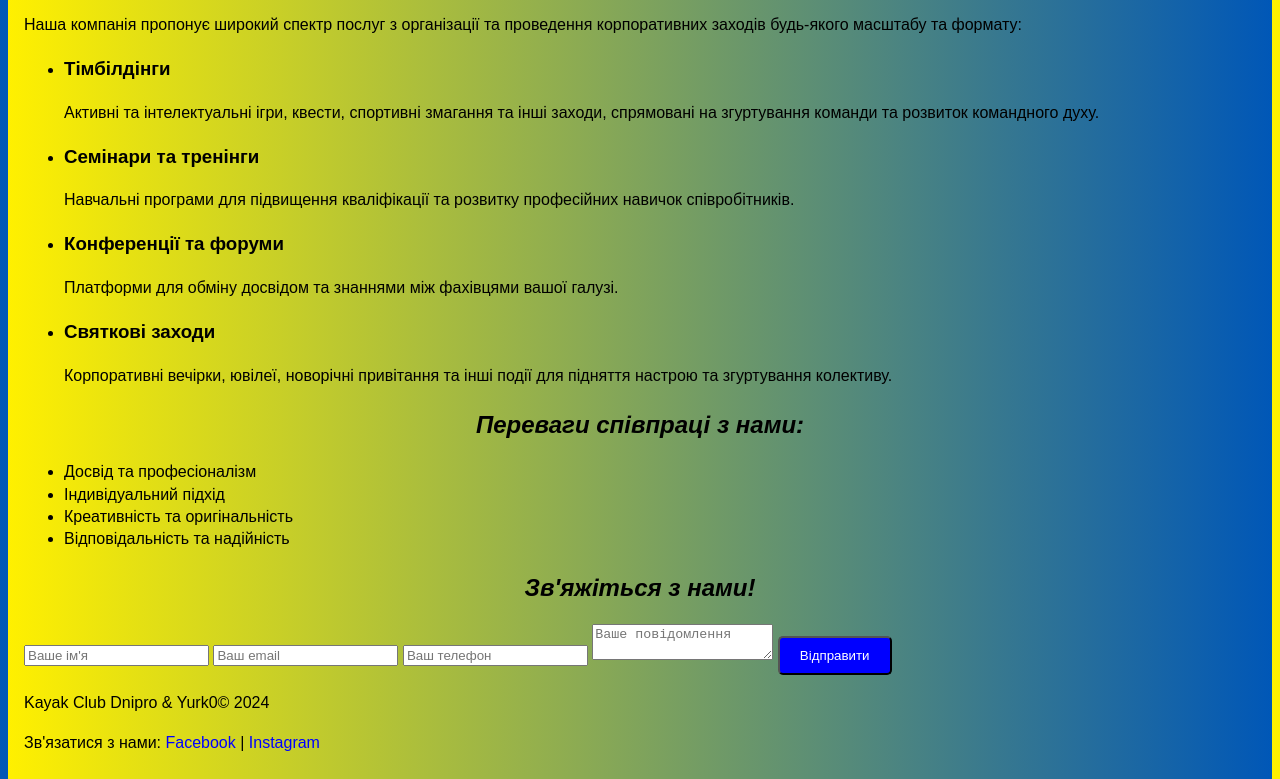
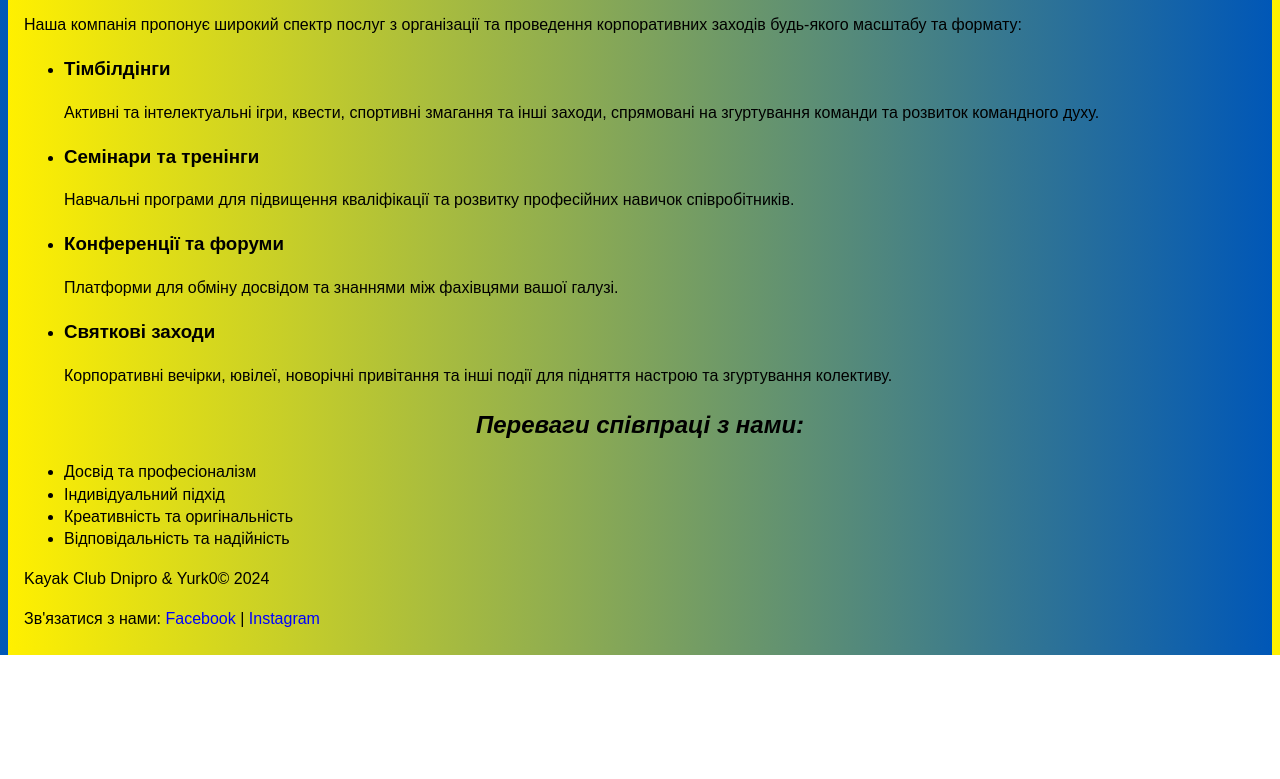
Before and after one commit to Yurij-Bielousov-Dnepr/Clean_KCD, a website built with webpack: page corporativ.html in a window 1280 px wide. Shown: the part 208-987 px from the top of the page. After the commit the page ends 863 px from the top, so only its background shows below. Built offline with nearby package versions, Linux system fonts and the light colour scheme.

Commit message:
02-03 Чистий хтмл 1 коміт стилизация

```diff
--- a/corporativ.html
+++ b/corporativ.html
@@ -67,16 +67,6 @@
         <li>Відповідальність та надійність</li>
       </ul>
     </section>
-    <section class="contact">
-      <h2>Зв'яжіться з нами!</h2>
-      <form action="#">
-        <input type="text" name="name" placeholder="Ваше ім'я">
-        <input type="email" name="email" placeholder="Ваш email">
-        <input type="text" name="phone" placeholder="Ваш телефон">
-        <textarea name="message" placeholder="Ваше повідомлення"></textarea>
-        <button type="submit">Відправити</button>
-      </form>
-    </section>
   </main>
 </body>
   <footer>
```
